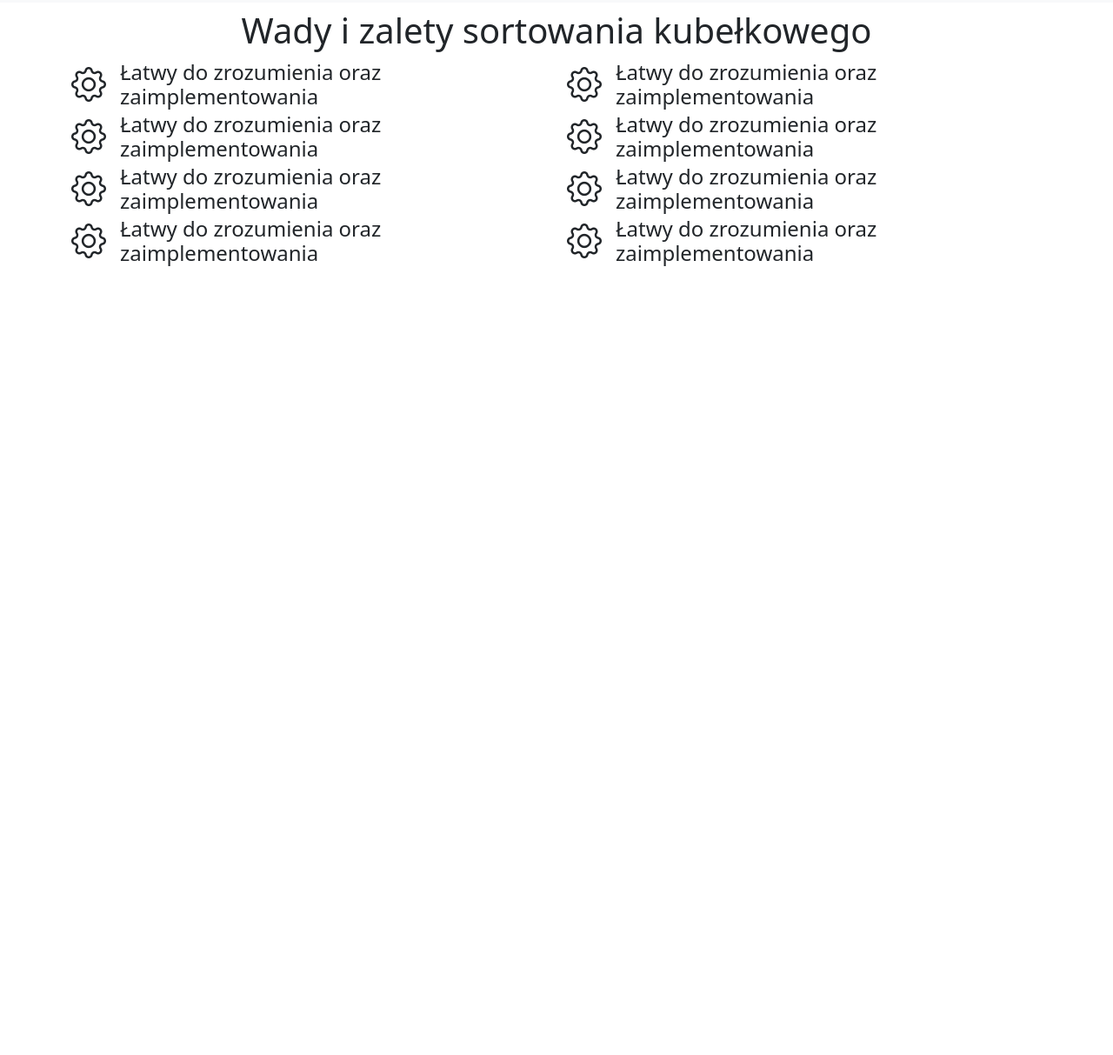
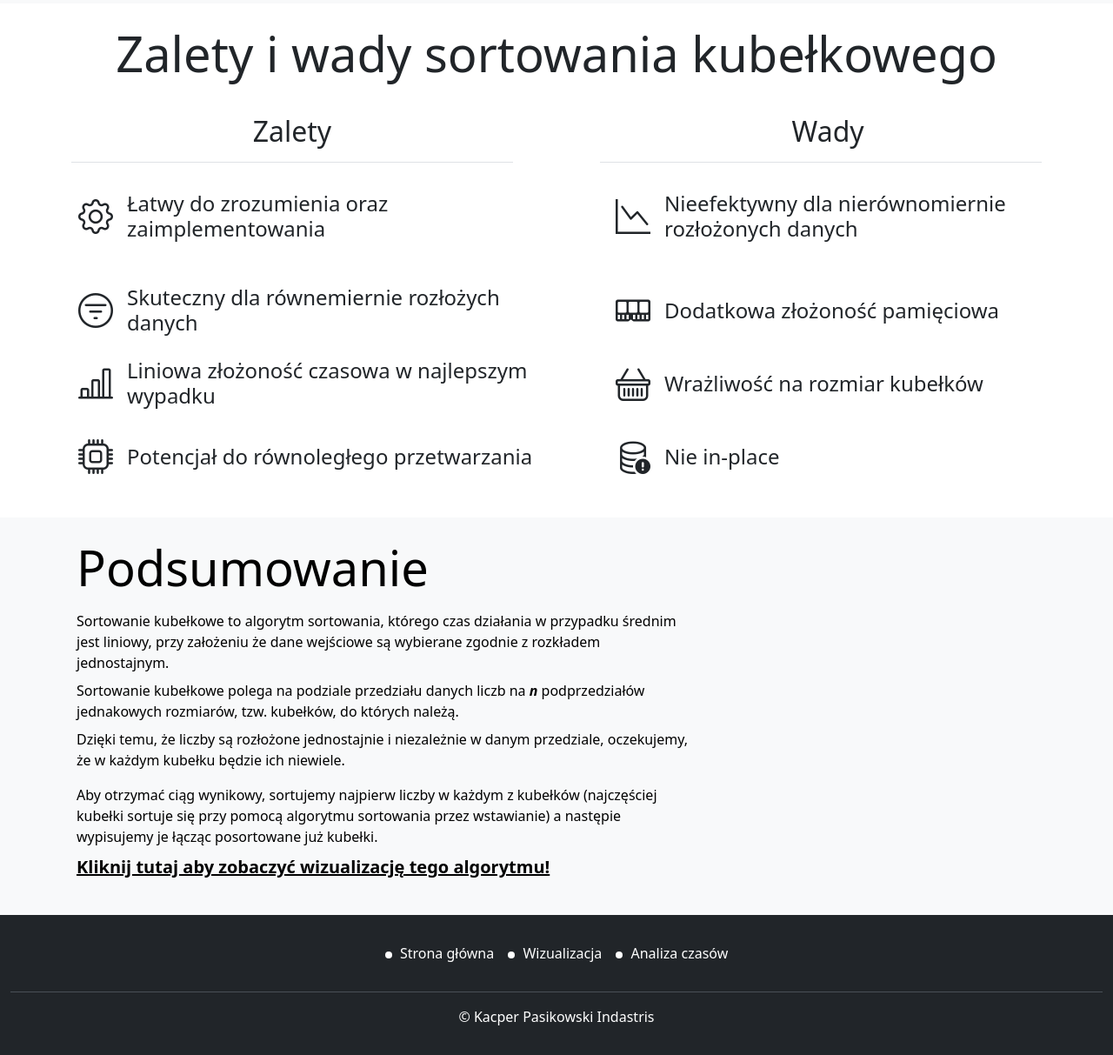
Before and after one commit to kacperpasikowski/bucket-sort, a plain HTML site: page index.html in a window 1280 px wide. Shown: the part 1341-2554 px from the top of the page at 87% size. Before the commit the page ends 1648 px from the top, so only its background shows below. Drawn offline with nearby package versions, Linux system fonts and the light colour scheme.

Commit message:
trochę się pobawiłem

```diff
--- a/index.html
+++ b/index.html
@@ -7,10 +7,13 @@
     <link rel="stylesheet" href="style.css">
     <link href="https://cdn.jsdelivr.net/npm/bootstrap@5.3.2/dist/css/bootstrap.min.css" rel="stylesheet" integrity="sha384-T3c6CoIi6uLrA9TneNEoa7RxnatzjcDSCmG1MXxSR1GAsXEV/Dwwykc2MPK8M2HN" crossorigin="anonymous">
     <link rel="stylesheet" href="https://cdn.jsdelivr.net/npm/bootstrap-icons@1.11.3/font/bootstrap-icons.min.css">
+    <link rel="preconnect" href="https://fonts.googleapis.com">
+    <link rel="preconnect" href="https://fonts.gstatic.com" crossorigin>
+    <link href="https://fonts.googleapis.com/css2?family=Great+Vibes&family=Oswald:wght@300;400;700&family=Poppins:ital,wght@0,200;0,300;0,400;0,500;0,600;1,100;1,200;1,300;1,400;1,500;1,600&family=Roboto:wght@300;400;700&display=swap" rel="stylesheet">
   </head>
-  <body>
+  <body class="">
     <header data-bs-theme="dark">
-    <nav class="navbar navbar-expand-md bg-body-secondary mb-2 ps-5 sticky-top">
+    <nav class="navbar navbar-expand-md bg-body-secondary mb-2 ps-5">
       <div class="container justify-content-between ">
         <a class="navbar-brand ">Sortowanie Kubełkowe</a>
         <div class="collapse navbar-collapse" id="navbarNav">
@@ -29,8 +32,8 @@
       </div>
     </nav>
   </header>
-  <div class="container">
-    <div class="p-4 p-md-4 mb-4 rounded text-body-emphasis bg-body-primary">
+  <div class="container ">
+    <div class="pb-3 pt-3 pe-1 mb-4 rounded text-body-emphasis bg-body-primary">
       <div class="col-lg-8 px-0">
         <h1 class="display-4 pb-2 mt-0 fw-normal">Sortowanie kubełkowe</h1>
         <p class="my-2">Sortowanie kubełkowe to algorytm sortowania, którego czas działania w przypadku średnim jest liniowy, przy założeniu że dane wejściowe są wybierane zgodnie z rozkładem jednostajnym. </p>
@@ -42,20 +45,18 @@
     </div>
   </div>
 
-  <div class="container-fluid">
-    <div class=" p-md-4 rounded text-body-emphasis bg-body-tertiary">
-      <div class="">
-        <h1 class=" display-4  my-0 fw-normal text-center ">Złożoność Obliczeniowa </h1>
+
+  <div class="album pb-3 bg-body-tertiary">
+    <div class="p-md-4 rounded text-body-emphasis bg-body-tertiary">
+        <div class="pb-4">
+            <h1 class="display-4 my-0 fw-normal text-center border-bottom pb-4 custom-border">Złożoność Obliczeniowa</h1>
         </div>
     </div>
-  </div>
-
-  <div class="album py-4 bg-body-tertiary">
-    <div class="container">
+    <div class="container pb-4">
         <div class="card-group">
-        <div class="col-md-6 pe-5 ">
+            <div class="col-md-6 pe-md-5 col-sm-12">
                 <div class="card shadow-sm h-100">
-            <img src="assets/time.jpg" alt="">
+                    <img src="assets/time.jpg" alt="zegar">
                     <div class="card-body">
                         <h3 class="card-title py-0">Złożoność czasowa</h3>
                         <p class="card-text py-0">W najlepszym możliwym przypadku algorytm będzie działał w czasie liniowym czyli O(n).</p>
@@ -64,9 +65,9 @@
                     </div>
                 </div>
             </div>
-        <div class="col-md-6 ps-5">
+            <div class="col-md-6 ps-md-5 col-sm-12 mt-3">
                 <div class="card shadow-sm h-100">
-            <img src="assets/space.jpg" alt="">
+                    <img src="assets/space.jpg" alt="mnożenie">
                     <div class="card-body">
                         <h3 class="card-title">Złożoność pamięciowa</h3>
                         <p class="card-text">Złożoność pamięciowa algorytmu sortowania kubełkowego wynosi O(n+k) gdzie <i>"n"</i> to liczba elementów a <i>"k"</i> to liczba kubełków.</p>
@@ -76,72 +77,127 @@
         </div>
     </div>
 </div>
-  <div class="container pt-2">
-    <h1 class="text-center">Wady i zalety sortowania kubełkowego</h1>
+
+
+
+  <div class="container pt-4 pb-1">
+    <h1 class="display-4 text-center fw-normal">Zalety i wady sortowania kubełkowego</h1>
+  </div>
+  <div class="container pt-4 pb-4">
+    <div class="row justify-content-between  ">
+      <div class="col-6">
+        <h3 class="fs-2 text-center border-bottom pb-3 zalety-border"> Zalety</h3>
+      </div>
+      <div class="col-6">
+        <h3 class="fs-2 text-center ps-3 border-bottom pb-3  wady-border ">Wady</h3>
+      </div>
+    </div>
   </div>
   <div class="container">
-    <div class="row align-items-center ">
+    <div class="row align-items-center ps-2 pb-4 ">
       <div class="col-6 text-start">
         <div class="d-flex align-items-center">
             <i class="bi bi-gear fs-1 me-2"></i>
             <h4 class="mb-0 ps-2">Łatwy do zrozumienia oraz zaimplementowania</h4>
         </div>
       </div>
-      <div class="col-6 text-start">
-        <div class="d-flex align-items-center">
-            <i class="bi bi-gear fs-1 me-2"></i>
-            <h4 class="mb-0 ps-2">Łatwy do zrozumienia oraz zaimplementowania</h4>
+      <div class="col-6 text-start ps-5">
+        <div class="d-flex align-items-center ps-3">
+            <i class="bi bi-graph-down fs-1 me-2"></i>
+            <h4 class="mb-0 ps-2">Nieefektywny dla nierównomiernie rozłożonych danych</h4>
         </div>
       </div>
     </div>
   </div>
   <div class="container">
-    <div class="row align-items-center ">
+    <div class="row align-items-center ps-2 py-sm-4 pb-4">
       <div class="col-6 text-start">
         <div class="d-flex align-items-center">
-            <i class="bi bi-gear fs-1 me-2"></i>
-            <h4 class="mb-0 ps-2">Łatwy do zrozumienia oraz zaimplementowania</h4>
+            <i class="bi bi-filter-circle fs-1 me-2"></i>
+            <h4 class="mb-0 ps-2">Skuteczny dla równemiernie rozłożych danych</h4>
         </div>
       </div>
-      <div class="col-6 text-start">
-        <div class="d-flex align-items-center">
-            <i class="bi bi-gear fs-1 me-2"></i>
-            <h4 class="mb-0 ps-2">Łatwy do zrozumienia oraz zaimplementowania</h4>
+      <div class="col-6 text-start ps-5">
+        <div class="d-flex align-items-center ps-3">
+            <i class="bi bi-memory fs-1 me-2"></i>
+            <h4 class="mb-0 ps-2">Dodatkowa złożoność pamięciowa</h4>
         </div>
       </div>
     </div>
   </div>
   <div class="container">
-    <div class="row align-items-center ">
+    <div class="row align-items-center ps-2 pb-4">
       <div class="col-6 text-start">
         <div class="d-flex align-items-center">
-            <i class="bi bi-gear fs-1 me-2"></i>
-            <h4 class="mb-0 ps-2">Łatwy do zrozumienia oraz zaimplementowania</h4>
+            <i class="bi bi-bar-chart-line fs-1 me-2"></i>
+            <h4 class="mb-0 ps-2">Liniowa złożoność czasowa w najlepszym wypadku</h4>
         </div>
       </div>
-      <div class="col-6 text-start">
-        <div class="d-flex align-items-center">
-            <i class="bi bi-gear fs-1 me-2"></i>
-            <h4 class="mb-0 ps-2">Łatwy do zrozumienia oraz zaimplementowania</h4>
+      <div class="col-6 text-start ps-5">
+        <div class="d-flex align-items-center ps-3">
+            <i class="bi bi-basket fs-1 me-2"></i>
+            <h4 class="mb-0 ps-2 ">Wrażliwość na rozmiar kubełków</h4>
         </div>
       </div>
     </div>
   </div>
-  <div class="container">
-    <div class="row align-items-center ">
+  <div class="container pb-4 mb-3">
+    <div class="row align-items-center  ps-2">
       <div class="col-6 text-start">
         <div class="d-flex align-items-center">
-            <i class="bi bi-gear fs-1 me-2"></i>
-            <h4 class="mb-0 ps-2">Łatwy do zrozumienia oraz zaimplementowania</h4>
+            <i class="bi bi-cpu fs-1 me-2"></i>
+            <h4 class="mb-0 ps-2">Potencjał do równoległego przetwarzania</h4>
         </div>
       </div>
-      <div class="col-6 text-start">
-        <div class="d-flex align-items-center">
-            <i class="bi bi-gear fs-1 me-2"></i>
-            <h4 class="mb-0 ps-2">Łatwy do zrozumienia oraz zaimplementowania</h4>
+      <div class="col-6 ps-5">
+        <div class="d-flex align-items-center ps-3">
+            <i class="bi bi-database-exclamation fs-1 me-2"></i>
+            <h4 class="mb-0 ps-2">Nie in-place</h4>
         </div>
       </div>
     </div>
+  </div>
+  <div class="container-fluid bg-body-tertiary pe-5">
+    <div class="container pb-3">
+      <div class="p-4 p-md-4 pb-3 rounded text-body-emphasis">
+          <div class="col-lg-8 px-0">
+              <h1 class="display-4 pb-2 mt-0 fw-normal">Podsumowanie</h1>
+              <p class="my-2">Sortowanie kubełkowe to algorytm sortowania, którego czas działania w przypadku średnim jest liniowy, przy założeniu że dane wejściowe są wybierane zgodnie z rozkładem jednostajnym. </p>
+              <p class="my-2">Sortowanie kubełkowe polega na podziale przedziału danych liczb na <b> <i> n </i> </b>podprzedziałów jednakowych rozmiarów, tzw. kubełków, do których należą.</p>
+              <p>Dzięki temu, że liczby są rozłożone jednostajnie i niezależnie w danym przedziale, oczekujemy, że w każdym kubełku będzie ich niewiele.</p>
+              <p class="my-2">Aby otrzymać ciąg wynikowy, sortujemy najpierw liczby w każdym z kubełków (najczęściej kubełki sortuje się przy pomocą algorytmu sortowania przez wstawianie) a następie wypisujemy je łącząc posortowane już kubełki.</p>
+              <p class="lead mb-0"><a href="visualisation.html" class="text-body-emphasis fw-bold">Kliknij tutaj aby zobaczyć wizualizację tego algorytmu!</a></p>
+          </div>
+      </div>
+    </div>
+</div>
+
+
+
+
+
+
+  <div class="container-fluid bg-dark">
+    <footer class="pb-3" data-bs-theme="dark">
+      <ul class="nav justify-content-center border-bottom py-4 mb-3">
+        <li class="nav-item">
+            <a href="index.html" class="nav-link px-2 text-white">
+                <span class="dot"></span> Strona główna
+            </a>
+        </li>
+        <li class="nav-item">
+            <a href="visualisation.html" class="nav-link px-2 text-white">
+                <span class="dot"></span> Wizualizacja
+            </a>
+        </li>
+        <li class="nav-item">
+            <a href="czasy.html" class="nav-link px-2 text-white">
+                <span class="dot"></span> Analiza czasów
+            </a>
+        </li>
+    </ul>
+        <p class="text-center text-white">© Kacper Pasikowski Indastris</p>
+    </footer>
   </div>
 
 
--- a/style.css
+++ b/style.css
@@ -45,3 +45,30 @@
 .card img {
     filter: grayscale(90%);
 }
+
+.dot {
+    height: 8px;
+    width: 8px;
+    background-color: white;
+    border-radius: 50%;
+    display: inline-block;
+    margin-right: 5px;
+}
+body{
+    font-family: 'Great Vibes', cursive;
+    font-family: 'Oswald', sans-serif;
+    font-family: 'Poppins', sans-serif;
+    font-family: 'Roboto', sans-serif;
+}
+.custom-border {
+    margin-left: 15%;
+    margin-right: 15%;
+}
+
+.zalety-border {
+    margin-right: 7%;
+}
+
+.wady-border {
+    margin-left: 7%;
+}
```
Also changed, not shown: visualisation.html (+23 -1 lines). Lines whose indentation alone changed are shown as unchanged.
